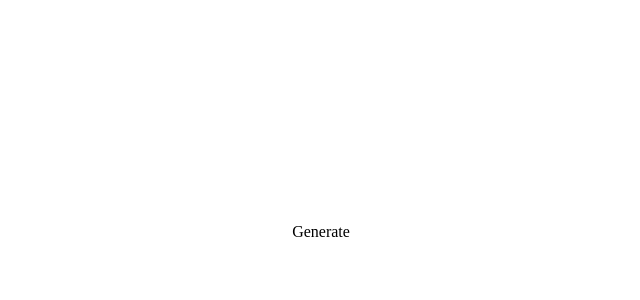
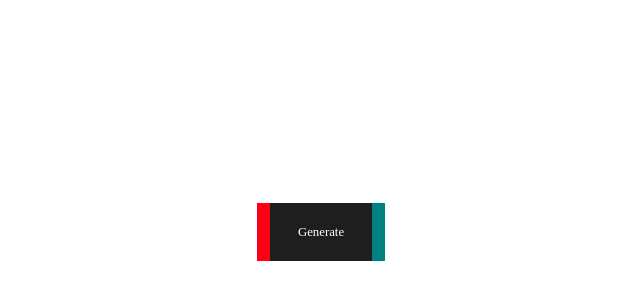
Before and after one commit to Uchiha-Itachi0/Mai_Kisi_Ko_Development_nahi_pdhta, a Next.js app in the folder Web Development/password-generator/: page / in a window 1280 px wide. Shown: the part 168-468 px from the top of the page, without its empty margins (319-959 px from the left). Built offline with nearby package versions, Linux system fonts and the light colour scheme.

Commit message:
Done with generate button style

```diff
--- a/Web Development/password-generator/Components/Button.tsx
+++ b/Web Development/password-generator/Components/Button.tsx
@@ -2,11 +2,72 @@ import type { NextPage } from "next";
 import styled from "styled-components";
 
 const ButtonStyled = styled.div`
+  position: relative;
+  display: flex;
+  justify-content: center;
+  align-items: center;
+  padding: 1em 2em;
+  height: 2vw;
+  width: 5vw;
+  background: rgb(30, 30, 30);
+  color: #fff;
+  overflow: hidden;
+  cursor: pointer;
+
+  &:hover {
+    &::before, &::after {
+      width: 50%;
+    }
+
+    h1{
+        &:nth-child(1){
+          transform: scale(0);
+        }
+        &:nth-child(2){
+          transform: scale(1);
+          opacity: 1;
+        }
+    }
+  }
+
+  &::before, &::after {
+    content: "";
+    top: 0;
+    position: absolute;
+    width: 10%;
+    height: 100%;
+    background: rgb(252, 0, 21);
+    transition: .5s;
+  }
+  &::before {
+    left: 0;
+  }
+
+
+  &::after{
+    right: 0;
+    background: teal;
+  }
+
+  h1{
+    position: absolute;
+    z-index: 1;
+    transition: .5s;
+    font-size: max(10px, 1vw);
+
+    &:nth-child(2){
+      transform: scale(6);
+      opacity: 0;
+    }
+  }
+
+
 `;
 const Button = () => {
     return (
         <ButtonStyled>
-            <h1 className={"button_container_heading"}>Generate</h1>
+            <h1>Generate</h1>
+            <h1>Generate</h1>
         </ButtonStyled>
     )
 
```
